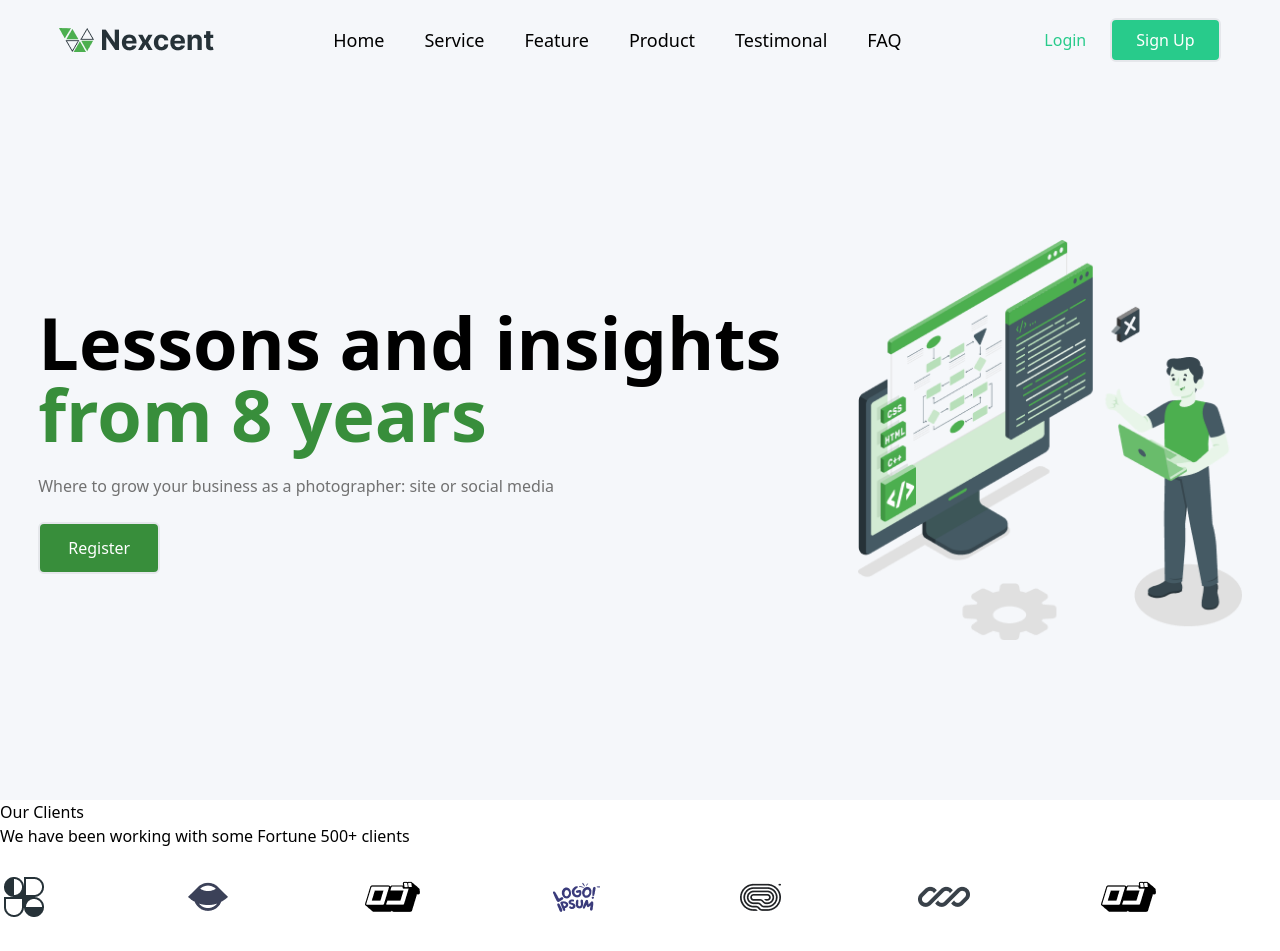
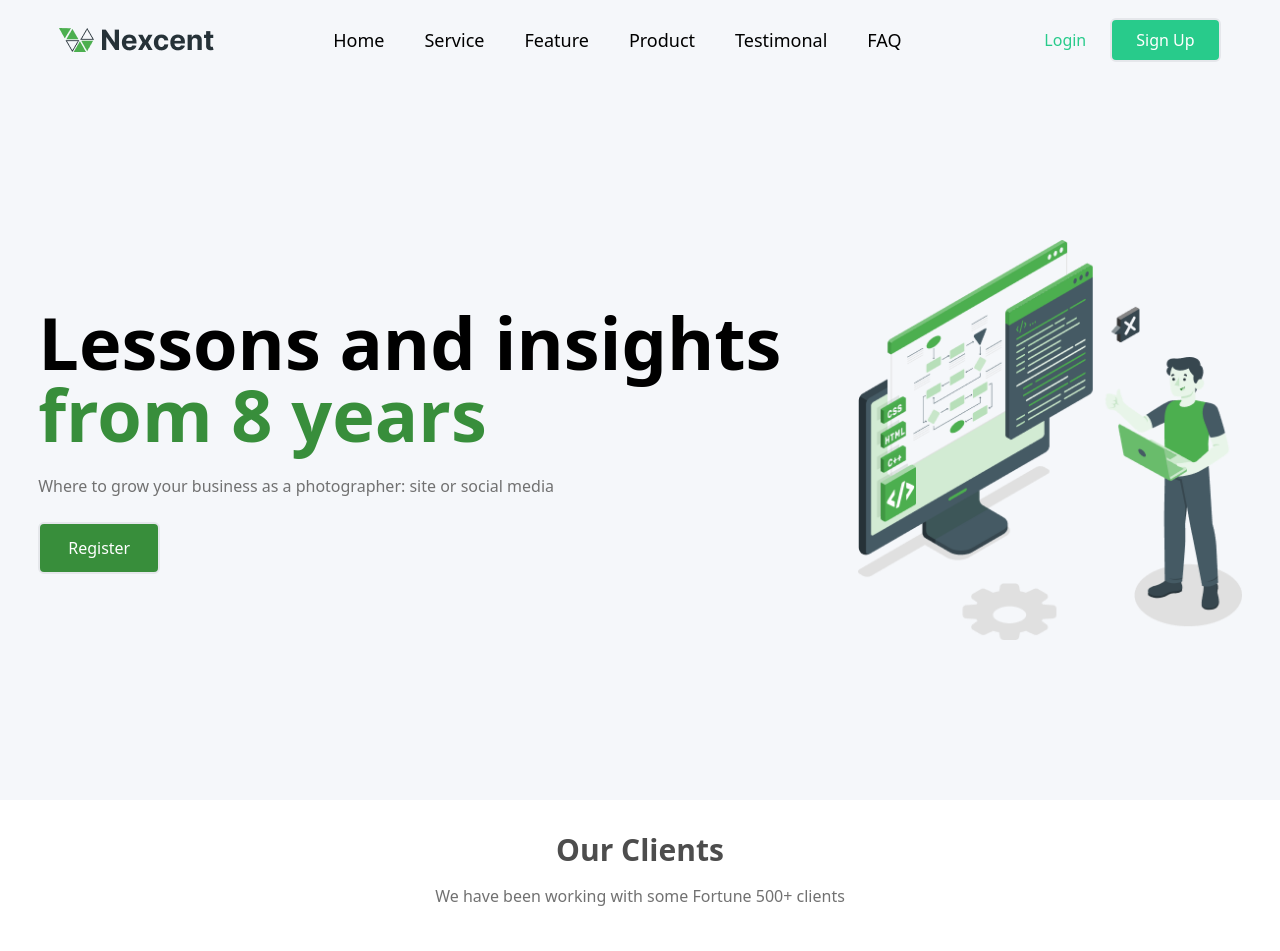
Before and after one commit to preranababar9/Nexcent-Landing-page-, a React (Create React App) app: page / in a window 1280 px wide. Shown: the top 951 px of the page. Built offline with nearby package versions, Linux system fonts and the light colour scheme.

Commit message:
client section completed

```diff
--- a/src/App.js
+++ b/src/App.js
@@ -1,6 +1,7 @@
 import Header from "./components/Header";
 import Hero from "./components/Hero";
 import Client from "./components/Client";
+import Community from "./components/Community";
 
 
 function App() {
@@ -9,6 +10,7 @@ function App() {
      <Header/>
      <Hero/>
      <Client/>
+     <Community/>
      </div>
   );
 }
--- a/src/components/Client.jsx
+++ b/src/components/Client.jsx
@@ -3,11 +3,11 @@ import ClientsLogo from "../images/ClientsLogo.png";
 
 export default function Client() {
   return (
-    <div >
+    <div className=" flex flex-col justify-center items-center  gap-4 pt-8">
 
-        <h2>Our Clients</h2>
-        <p>We have been working with some Fortune 500+ clients </p>
-        <img
+        <h2 className="items-center text-3xl font-bold text-[#4D4D4D]">Our Clients</h2>
+        <p className="text-[#717171]">We have been working with some Fortune 500+ clients </p>
+        <img className=""
         src ={ClientsLogo}
         alt="clients"
         ></img>
--- /dev/null
+++ b/src/components/Community.jsx
@@ -0,0 +1,9 @@
+import React from 'react'
+
+export default function Community() {
+  return (
+    <div>
+
+    </div>
+  )
+}
```
